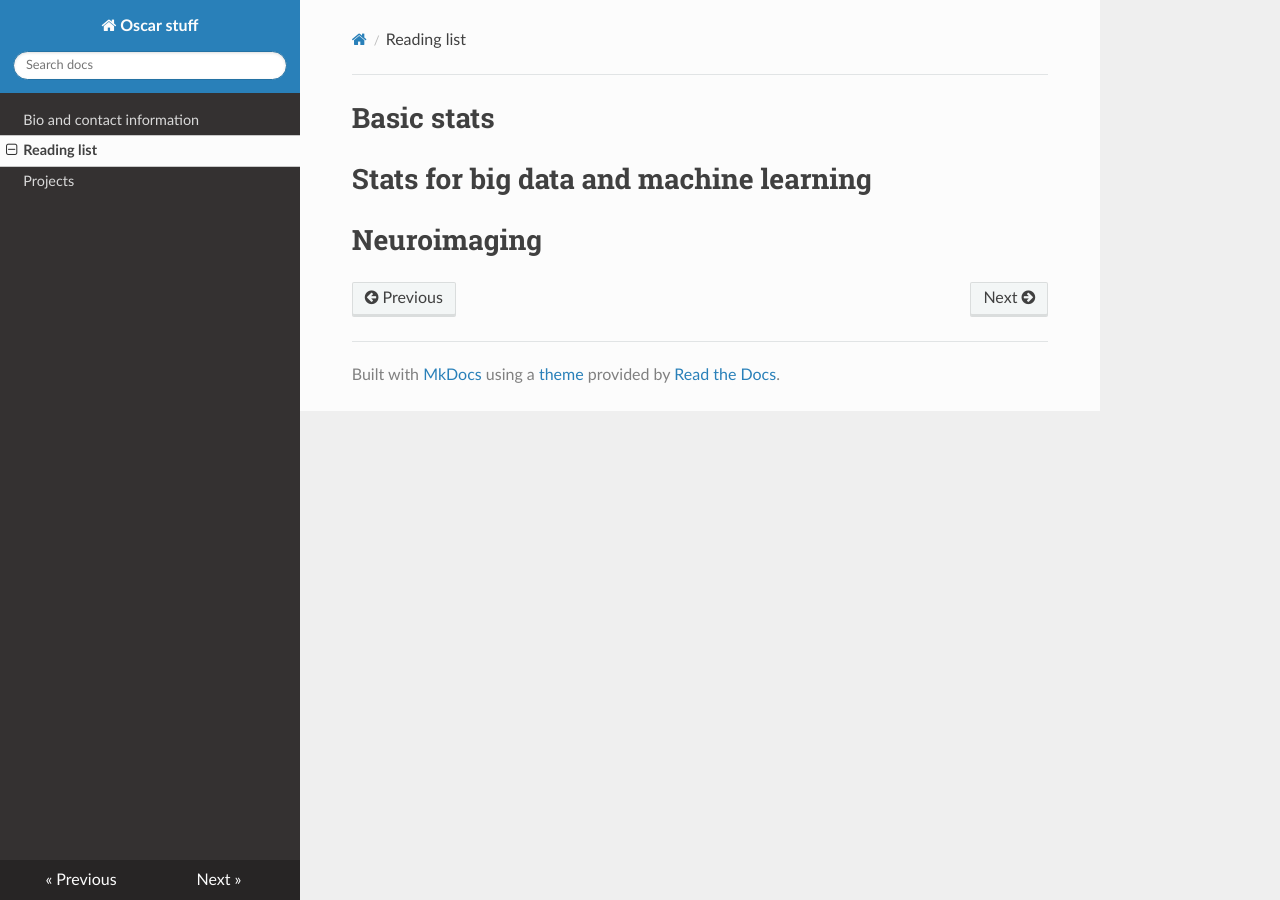
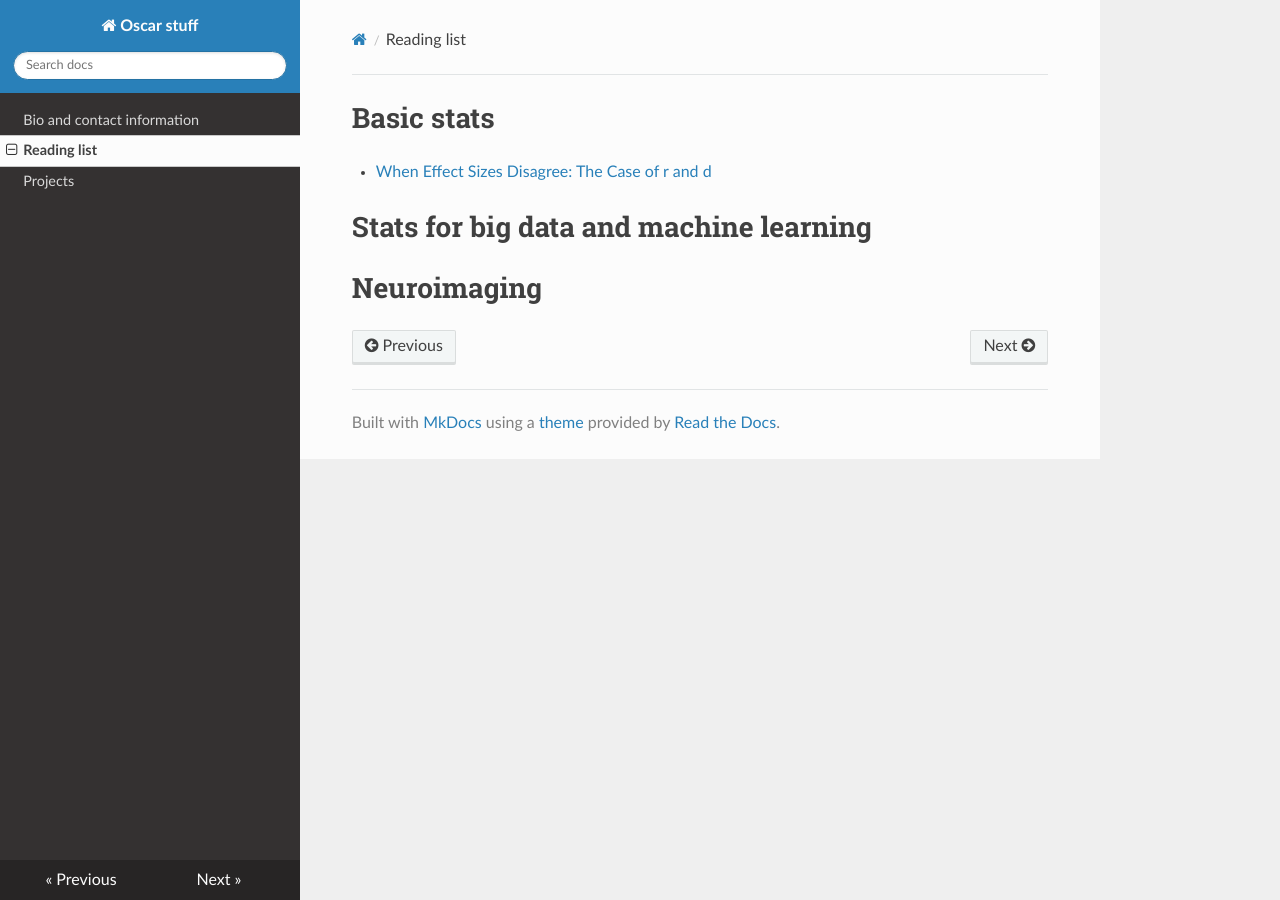
Before and after one commit to omiranda/OscarStuff, an MkDocs documentation site: the page built from docs/OscarReadingList.md, in a window 1280 px wide. Built offline with MkDocs 1.6.1, drawn with Linux system fonts in a browser that asks for light colours; nearby versions of some CDN libraries; old or Windows-style settings are respelled for this version of MkDocs.

Commit message:
adding first reference

```diff
--- a/docs/OscarReadingList.md
+++ b/docs/OscarReadingList.md
@@ -1,5 +1,6 @@
 # Basic stats
 
+- [When Effect Sizes Disagree: The Case of r and d](./references/McGrathMeyer2006WhenEffectSizesDisagree.pdf)
 # Stats for big data and machine learning
 
 # Neuroimaging
```
Also changed, not shown: 1 other file.
